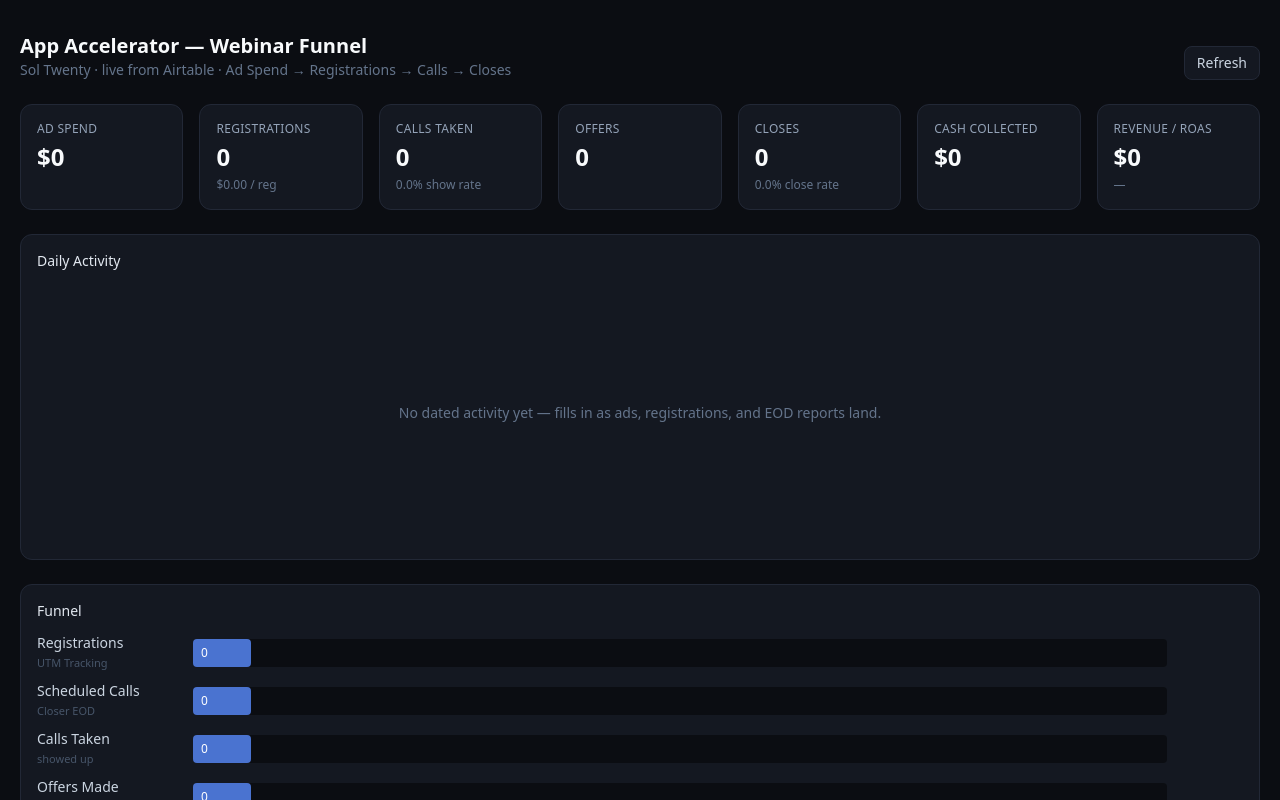
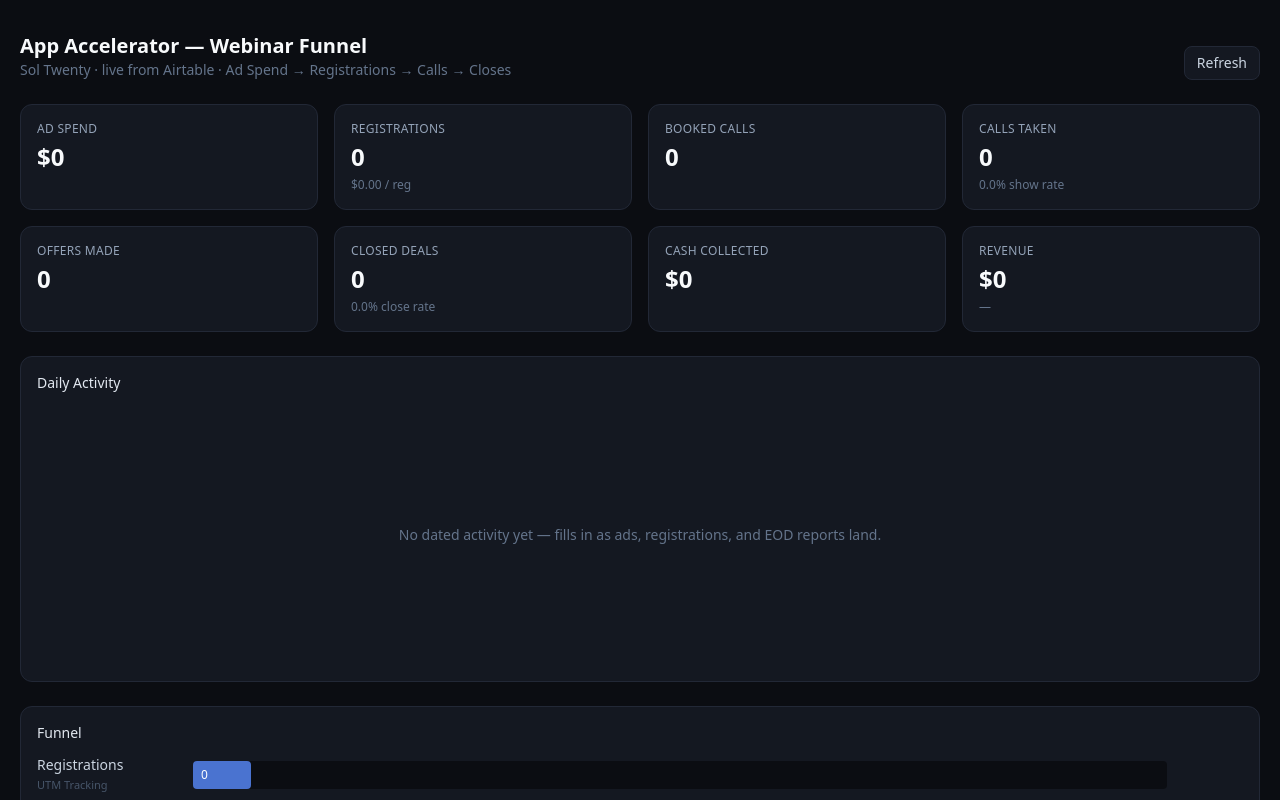
Before and after one commit to heikstepo/webinar-tracking, a Next.js app: page / in a window 1280 px wide. Shown: the top 800 px of the page. Built offline with nearby package versions, Linux system fonts and the light colour scheme.

Commit message:
Surface headline metrics on Overview KPI row
Add Booked Calls, rename to plain business language (Closed Deals, Offers
Made), and lay out the eight headline funnel metrics in a clean 4-up grid.

https://claude.ai/code/session_013HWtbZdXw6F5LP8YqyJ6M5

```diff
--- a/app/page.tsx
+++ b/app/page.tsx
@@ -59,7 +59,7 @@ export default function Page() {
       {data && (
         <div className="space-y-6">
           {/* KPI row */}
-          <section className="grid grid-cols-2 gap-4 md:grid-cols-4 xl:grid-cols-7">
+          <section className="grid grid-cols-2 gap-4 md:grid-cols-4">
             <StatCard label="Ad Spend" value={usd(data.totals.spend)} />
             <StatCard
               label="Registrations"
@@ -67,13 +67,17 @@ export default function Page() {
               sub={`${usd2(data.totals.costPerRegistration)} / reg`}
             />
             <StatCard
+              label="Booked Calls"
+              value={int(data.totals.scheduledCalls)}
+            />
+            <StatCard
               label="Calls Taken"
               value={int(data.totals.callsTaken)}
               sub={`${pct(data.totals.showRate)} show rate`}
             />
-            <StatCard label="Offers" value={int(data.totals.offers)} />
+            <StatCard label="Offers Made" value={int(data.totals.offers)} />
             <StatCard
-              label="Closes"
+              label="Closed Deals"
               value={int(data.totals.closes)}
               sub={`${pct(data.totals.closeRate)} close rate`}
             />
@@ -82,7 +86,7 @@ export default function Page() {
               value={usd(data.totals.cashCollected)}
             />
             <StatCard
-              label="Revenue / ROAS"
+              label="Revenue"
               value={usd(data.totals.revenue)}
               sub={data.totals.spend ? `${data.totals.roas.toFixed(2)}x ROAS` : "—"}
             />
```
